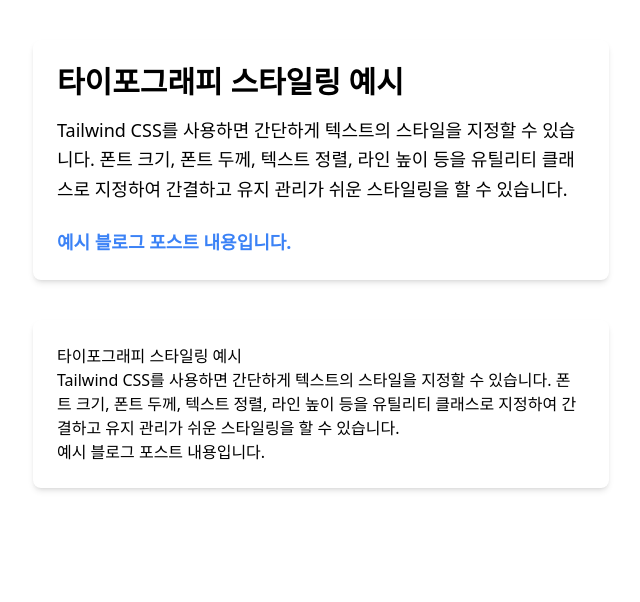
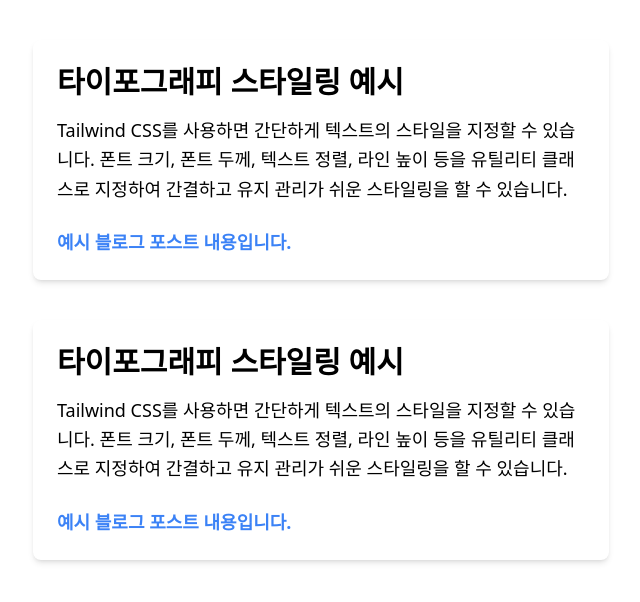
Before and after one commit to seedevk8s/1-3-tailwindcss, a plain HTML site: page 01_tailwind-basic/typography_practice.html in a window 1280 px wide. Shown: the whole page, without its empty margins (319-959 px from the left). Drawn offline with nearby package versions, Linux system fonts and the light colour scheme.

Commit message:
실제로 스타일링

```diff
--- a/01_tailwind-basic/typography_practice.html
+++ b/01_tailwind-basic/typography_practice.html
@@ -18,11 +18,11 @@
   </article>
 
   <article class="max-w-xl mx-auto mt-10 p-6 bg-white rounded-lg shadow-md">
-    <h1>타이포그래피 스타일링 예시</h1>
-    <p>
+    <h1 class="text-3xl font-bold mb-4">타이포그래피 스타일링 예시</h1>
+    <p class="text-lg leading-relaxed mb-6">
       Tailwind CSS를 사용하면 간단하게 텍스트의 스타일을 지정할 수 있습니다. 폰트 크기, 폰트 두께, 텍스트 정렬, 라인 높이 등을 유틸리티 클래스로 지정하여 간결하고 유지 관리가 쉬운 스타일링을 할 수 있습니다.
     </p>
-    <p>
+    <p class="text-lg font-bold text-blue-500">
       예시 블로그 포스트 내용입니다.
     </p>
   </article>
```
